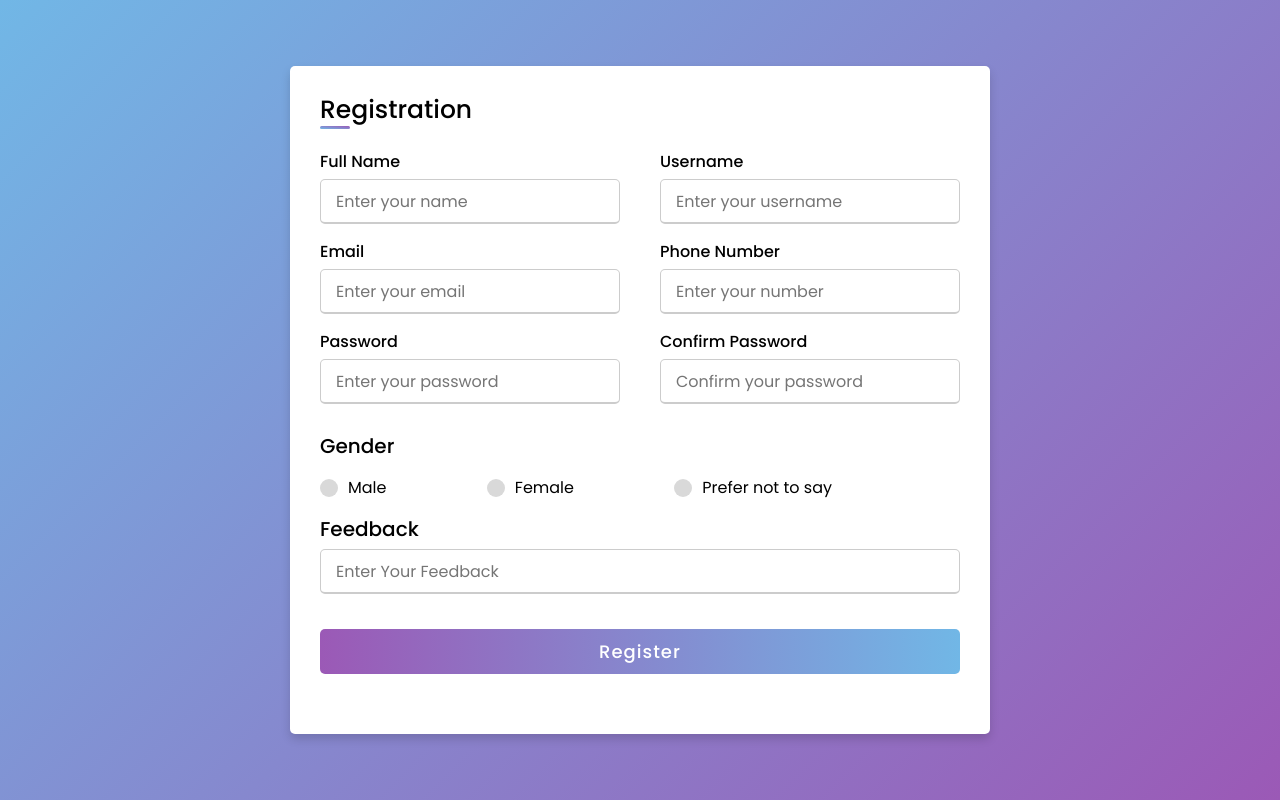
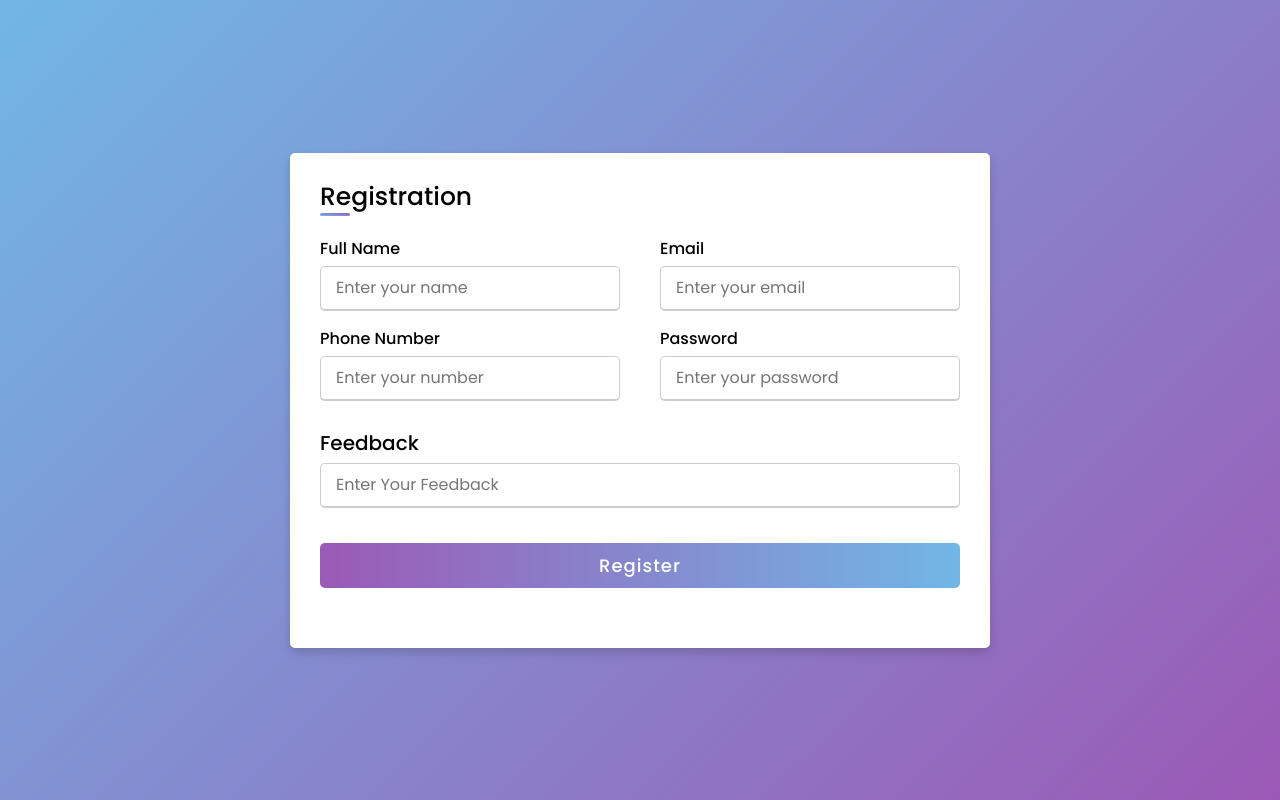
Before and after one commit to Devil-droid-tech/prohect, a plain HTML site: page index.html in a window 1280 px wide. Drawn offline with Linux system fonts and the light colour scheme.

Commit message:
added index.htm

```diff
--- a/index.html
+++ b/index.html
@@ -203,12 +203,6 @@ form .button input:hover {
             <span class="details">Full Name</span>
             <input type="text" placeholder="Enter your name" name="Firstname" required>
           </div>
-
-          <div class="input-box">
-            <span class="details">Username</span>
-            <input type="text" placeholder="Enter your username" name="Last Name" required>
-          </div>
-
           <div class="input-box">
             <span class="details">Email</span>
             <input type="text" placeholder="Enter your email" name="gmail" required>
@@ -224,33 +218,6 @@ form .button input:hover {
             <input type="text" placeholder="Enter your password" name="password"required>
           </div>
 
-          <div class="input-box">
-            <span class="details">Confirm Password</span>
-            <input type="text" placeholder="Confirm your password" required>
-          </div>
-        </div>
-        <div class="gender-details">
-
-          <input type="radio" name="gender" id="dot-1">
-          <input type="radio" name="gender" id="dot-2">
-          <input type="radio" name="gender" id="dot-3">
-          <span class="gender-title">Gender</span>
-          <div class="category">
-            <label for="dot-1">
-              <span class="dot one"></span>
-              <span class="gender">Male</span>
-            </label>
-
-            <label for="dot-2">
-              <span class="dot two"></span>
-              <span class="gender">Female</span>
-            </label>
-
-            <label for="dot-3">
-              <span class="dot three"></span>
-              <span class="gender">Prefer not to say</span>
-            </label>
-          </div>
         </div>
         <div class="feedback-box">
           <div class="input-box">
```
